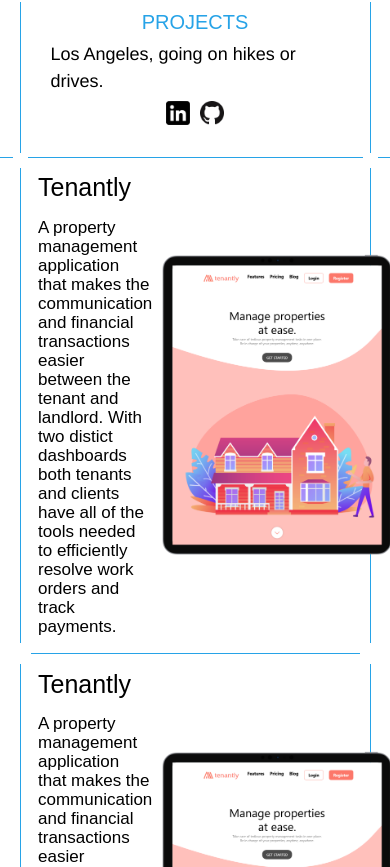
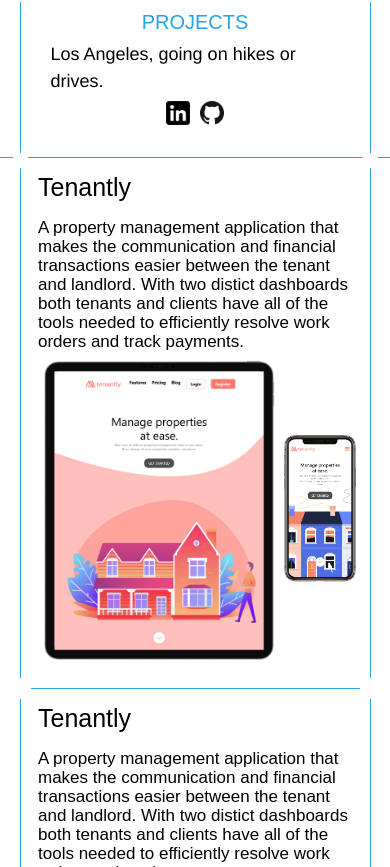
Before and after one commit to sweetooth101/curly-parakeet, a React (Create React App) app: page / in a window 390 px wide. Shown: the part 797-1664 px from the top of the page. Built offline with nearby package versions, Linux system fonts and the light colour scheme.

Commit message:
responsive

```diff
--- a/public/index.html
+++ b/public/index.html
@@ -3,7 +3,7 @@
   <head>
     <meta charset="utf-8" />
     <link rel="icon" href="%PUBLIC_URL%/favicon.ico" />
-    <meta name="viewport" content="width=device-width, initial-scale=1" />
+    <meta name="viewport" content="width=device-width, initial-scale=1.0" />
 
 
 
--- a/src/assets/sass.scss
+++ b/src/assets/sass.scss
@@ -160,7 +160,7 @@
 
 .project{
     display:flex;
-    flex-direction: row;
+    flex-direction: column;
     align-items: center;
     width:50%;
     min-height: 23rem;
```
